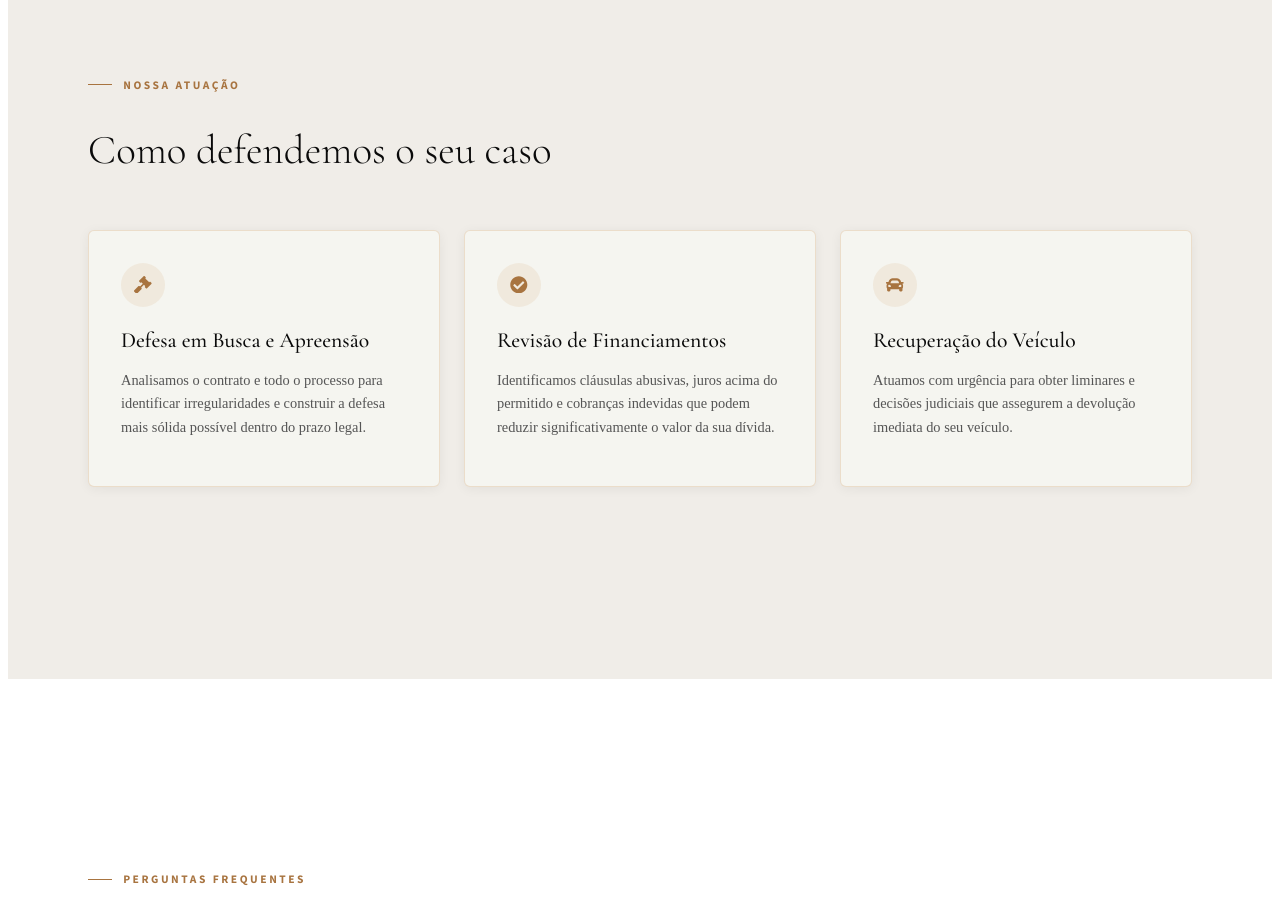
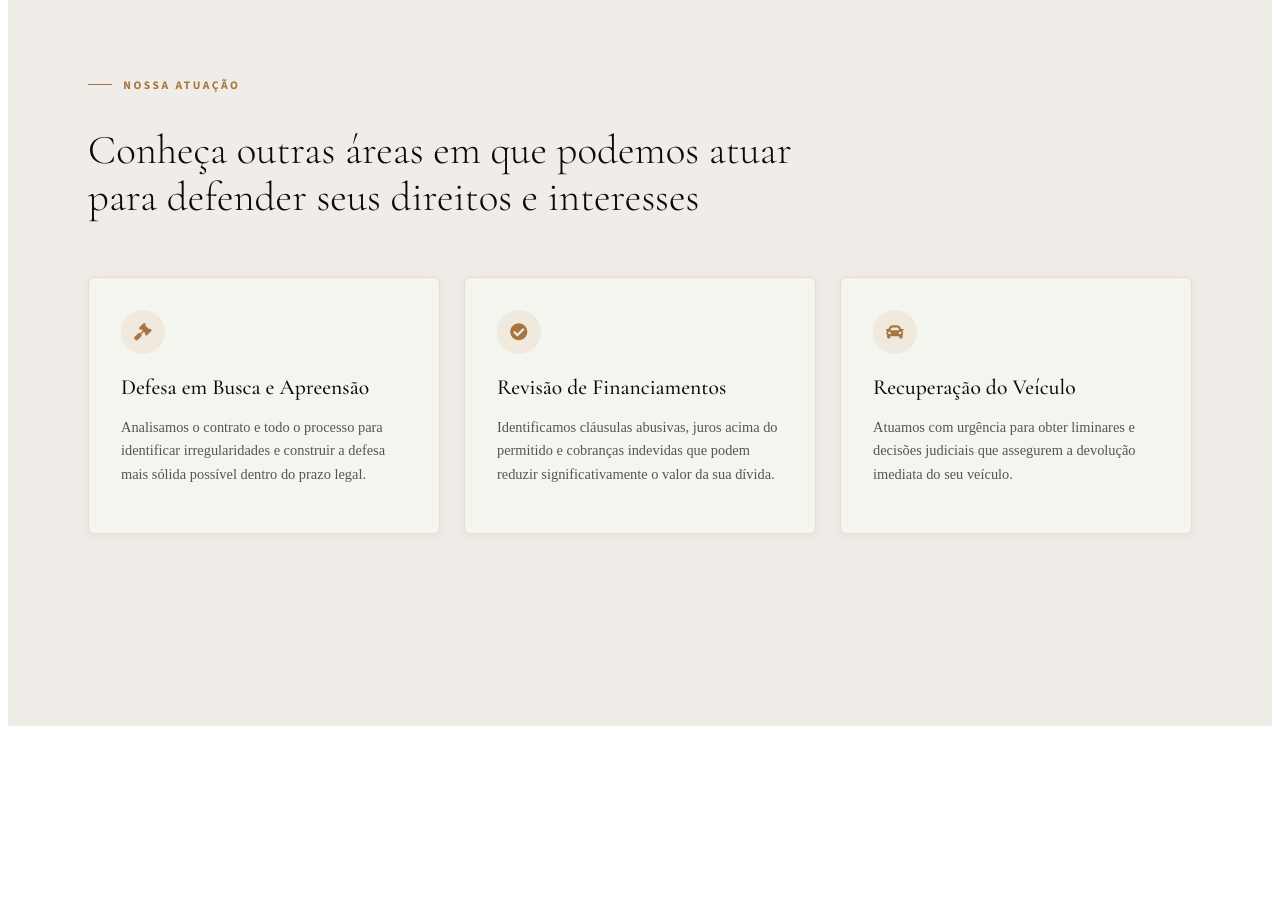
Before and after one commit to GabbyCarvalho/landing-page-busca-e-apreensao, a React (Vite) app: page / in a window 1280 px wide. Shown: the part 3260-4180 px from the top of the page. Built offline with nearby package versions, Linux system fonts and the light colour scheme; the HTML template or start-up script is replaced by a standard one.

Commit message:
fix layout

```diff
--- a/src/BuscaApreensao.jsx
+++ b/src/BuscaApreensao.jsx
@@ -23,7 +23,7 @@ const faqs = [
   },
   {
     pergunta: "Quanto custa a análise do meu caso?",
-    resposta: "A primeira consulta e análise do seu caso são <strong>totalmente gratuitas</strong>. Você pode nos contatar sem qualquer compromisso ou risco de cobrança. Só formalizamos o contrato de representação se você decidir prosseguir com a sua defesa.",
+    resposta: "Cada situação exige uma <strong>avaliação individual.</strong> Entre em contato para que possamos entender o seu caso e fornecer informações claras sobre os próximos passos e eventuais custos envolvidos."
   },
   {
     pergunta: "O atendimento pode ser feito de forma online?",
@@ -66,6 +66,7 @@ const servicos = [
     desc: "Atuamos com urgência para obter liminares e decisões judiciais que assegurem a devolução imediata do seu veículo.",
   },
 ];
+
 
 // ─── COMPONENTE ─────────────────────────────────────────────────────────────
 export default function BuscaApreensao() {
@@ -276,7 +277,7 @@ export default function BuscaApreensao() {
         <div className="lp-section">
           <div className="lp-label">Nossa atuação</div>
           <h2 className="lp-titulo-secao">
-            Como defendemos o seu caso
+            Conheça outras áreas em que podemos atuar<br/> para defender seus direitos e interesses
           </h2>
           <div className="lp-como-grid">
             {servicos.map((s, i) => (
```
